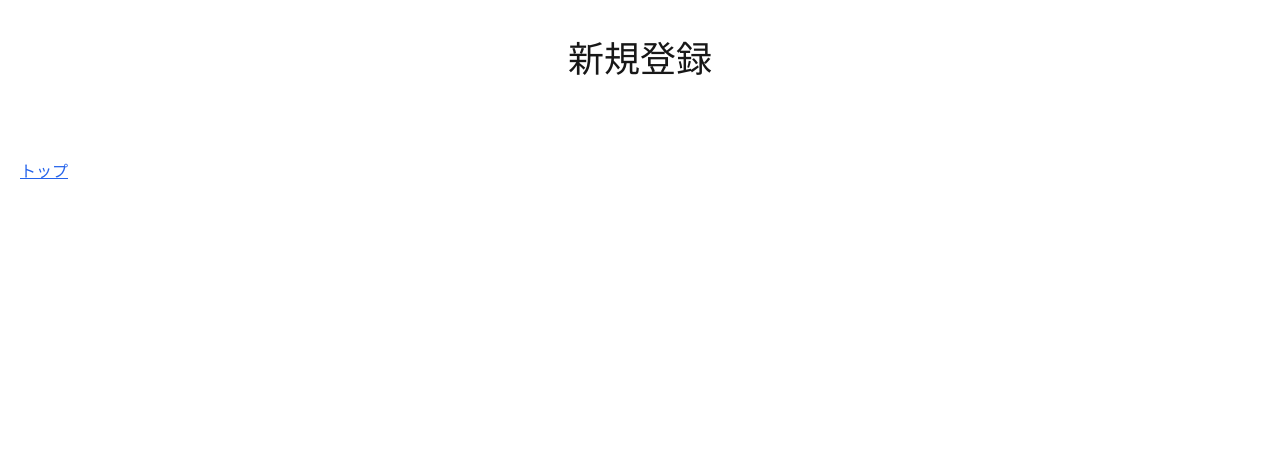
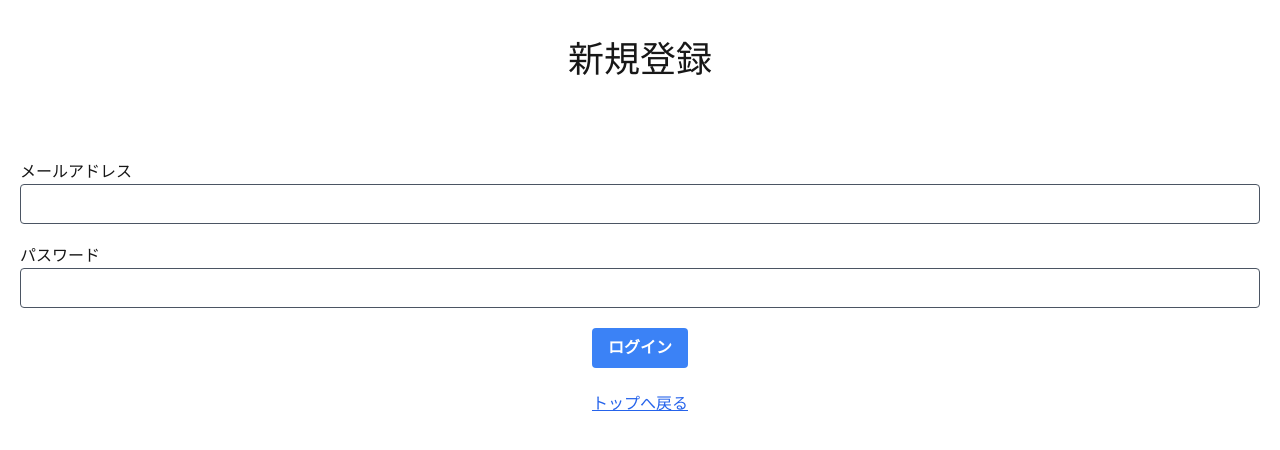
Before and after one commit to momoyama-tech/login-game, a Next.js app: page /register in a window 1280 px wide. Shown: the top 450 px of the page. Built offline with nearby package versions, Linux system fonts and the light colour scheme.

Commit message:
feat: 新規登録のサンプルコード

```diff
--- a/src/app/register/page.tsx
+++ b/src/app/register/page.tsx
@@ -1,15 +1,95 @@
+"use client";
+
+import { emailAtom, passwordAtom } from "@/atoms/profile";
+import { useAtom } from "jotai";
 import Link from "next/link";
+import { z } from "zod";
+import { useForm } from "react-hook-form";
+import { zodResolver } from "@hookform/resolvers/zod";
+import { useCallback } from "react";
+import { useRouter } from "next/navigation";
+
+type FormData = {
+  email: string;
+  password: string;
+};
+
+const schema = z.object({
+  email: z
+    .string()
+    .email({ message: "有効なメールアドレスを入力してください" }),
+  password: z.string().min(8, { message: "パスワードは8文字以上必要です" }),
+});
 
 export default function Home() {
+  const {
+    register,
+    handleSubmit,
+    formState: { errors },
+  } = useForm<FormData>({
+    resolver: zodResolver(schema),
+  });
+  const router = useRouter();
+
+  const [, setEmail] = useAtom(emailAtom);
+  const [, setPassword] = useAtom(passwordAtom);
+
+  const onSubmit = useCallback(
+    (data: FormData) => {
+      setEmail(data.email);
+      setPassword(data.password);
+      alert(`メールアドレス: ${data.email} / パスワード: ${data.password}`);
+
+      router.push("/");
+    },
+    [router, setEmail, setPassword]
+  );
+
   return (
     <main>
       <h1 className="text-4xl mt-10 mb-20 text-center">新規登録</h1>
-      <div className="flex gap-4">
+      <form className="mb-6" onSubmit={handleSubmit(onSubmit)}>
+        <div className="mb-5">
+          <label>
+            <span>メールアドレス</span>
+            <input
+              type="text"
+              className="w-full h-10 border border-gray-600 rounded bg-white text-black px-2"
+              {...register("email")}
+            />
+          </label>
+          {errors.email && (
+            <p className="text-red-500">{errors.email.message}</p>
+          )}
+        </div>
+        <div className="mb-5">
+          <label>
+            <span>パスワード</span>
+            <input
+              type="password"
+              className="w-full h-10 border border-gray-600 rounded bg-white text-black px-2"
+              {...register("password")}
+            />
+          </label>
+          {errors.password && (
+            <p className="text-red-500">{errors.password.message}</p>
+          )}
+        </div>
+        <div className="text-center">
+          <button
+            type="submit"
+            className="bg-blue-500 hover:bg-blue-700 text-white font-bold py-2 px-4 rounded"
+          >
+            ログイン
+          </button>
+        </div>
+      </form>
+      <div className="text-center">
         <Link
           href="/"
           className="text-blue-600 visited:text-purple-600 underline"
         >
-          トップ
+          トップへ戻る
         </Link>
       </div>
     </main>
```
